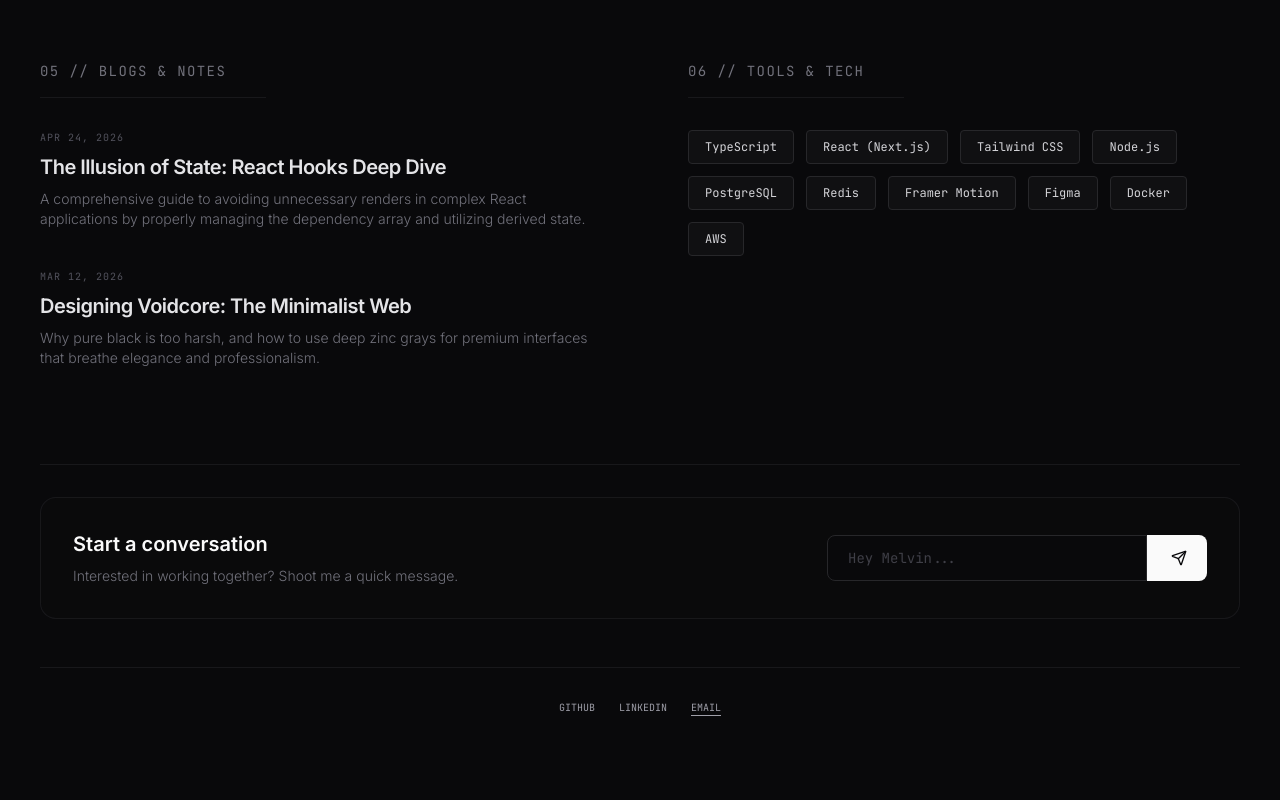
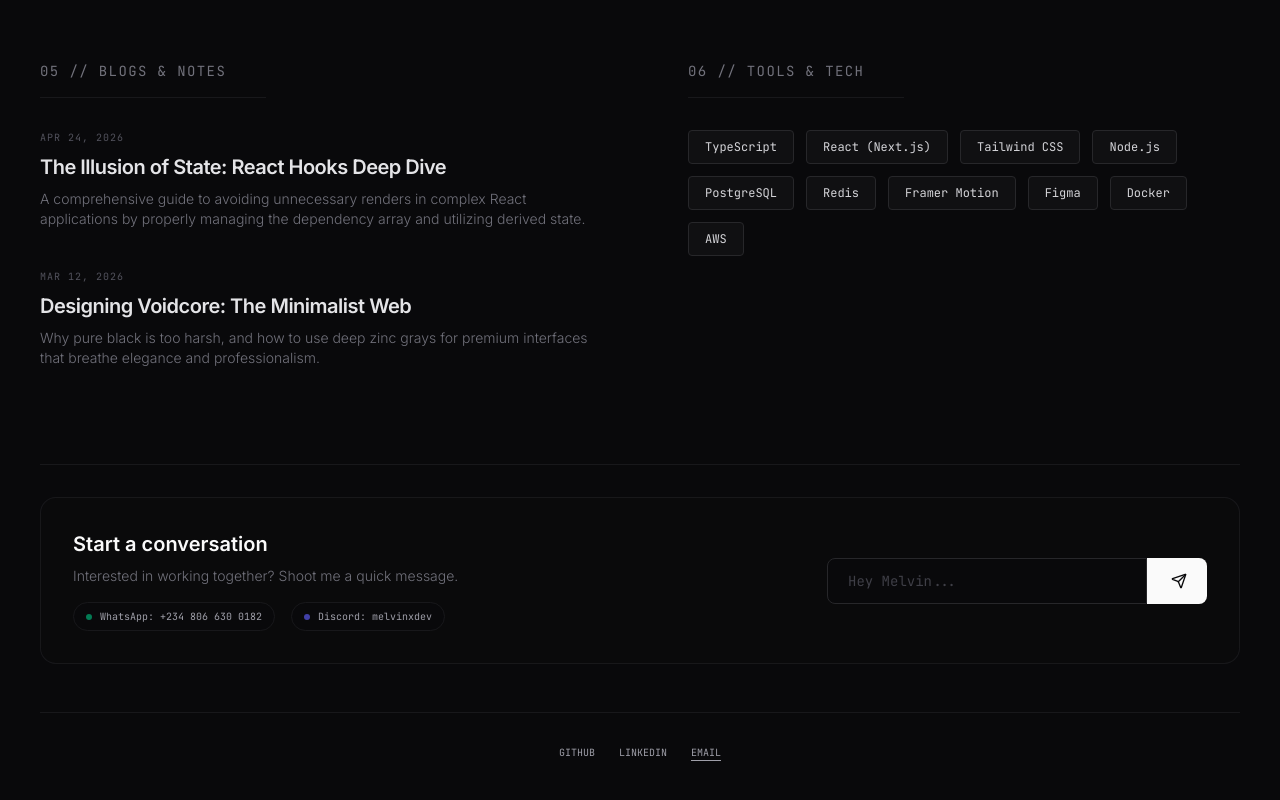
Before and after one commit to MelvinXDev/melvin-portfolio, a Next.js app: page / in a window 1280 px wide. Shown: the part 3336-4136 px from the top of the page. Before the commit the page ends 4115 px from the top, so only its background shows below. Built offline with nearby package versions, Linux system fonts and the light colour scheme.

Commit message:
Added my discord and whatsapp

```diff
--- a/app/page.tsx
+++ b/app/page.tsx
@@ -657,6 +657,16 @@ export default function Page() {
           <div>
             <h4 className="text-xl font-heading font-semibold text-zinc-50">Start a conversation</h4>
             <p className="text-sm text-zinc-500 mt-2 font-light">Interested in working together? Shoot me a quick message.</p>
+            <div className="flex flex-wrap gap-4 mt-4">
+              <a href="https://wa.me/2348066300182" target="_blank" rel="noreferrer" className="inline-flex items-center gap-2 text-[10px] font-mono text-zinc-400 hover:text-emerald-400 transition-colors bg-zinc-950/40 border border-zinc-900 px-3 py-1.5 rounded-full hover:border-emerald-500/30 group" title="Chat on WhatsApp">
+                <span className="w-1.5 h-1.5 bg-emerald-500 rounded-full animate-[pulse_1.5s_infinite]"></span>
+                WhatsApp: +234 806 630 0182
+              </a>
+              <a href="https://discord.com/users/melvinxdev" target="_blank" rel="noreferrer" className="inline-flex items-center gap-2 text-[10px] font-mono text-zinc-400 hover:text-indigo-400 transition-colors bg-zinc-950/40 border border-zinc-900 px-3 py-1.5 rounded-full hover:border-indigo-500/30 group" title="Message on Discord">
+                <span className="w-1.5 h-1.5 bg-indigo-500 rounded-full animate-[pulse_1.5s_infinite]"></span>
+                Discord: melvinxdev
+              </a>
+            </div>
           </div>
           <div className="flex w-full md:w-auto relative group">
             <input
@@ -683,7 +693,7 @@ export default function Page() {
         <div className="flex gap-6">
           <a href="https://github.com/MelvinXDev" target="_blank" rel="noreferrer" className="text-[10px] font-mono text-zinc-400 hover:text-zinc-50 uppercase transition-colors">GitHub</a>
           <a href="https://www.linkedin.com/in/melvin-chinedu-70927328a/" target="_blank" rel="noreferrer" className="text-[10px] font-mono text-zinc-400 hover:text-zinc-50 uppercase transition-colors">LinkedIn</a>
-          <a href="mailto:hello@example.com" className="text-[10px] font-mono text-zinc-400 hover:text-zinc-50 uppercase transition-colors underline underline-offset-4">Email</a>
+          <a href="mailto:melvinlefthanded@gmail.com" className="text-[10px] font-mono text-zinc-400 hover:text-zinc-50 uppercase transition-colors underline underline-offset-4">Email</a>
         </div>
       </motion.footer>
     </div>
```
